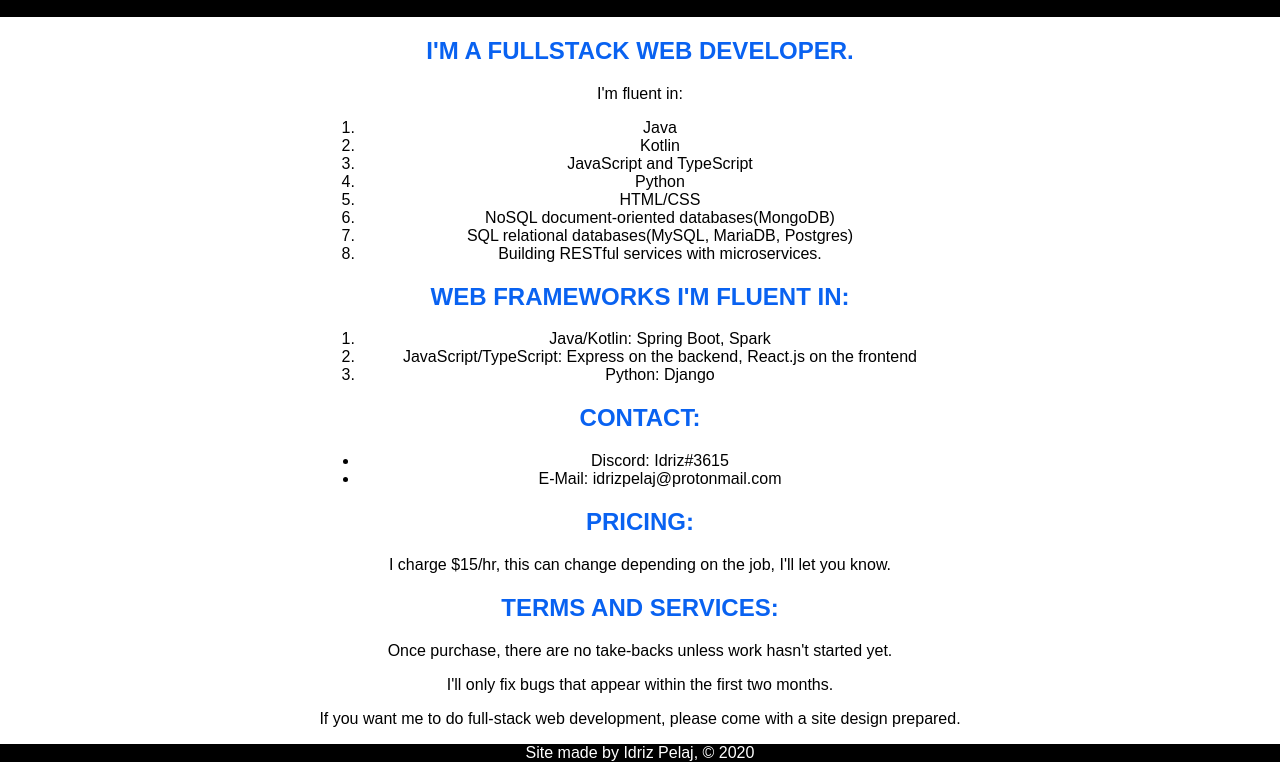
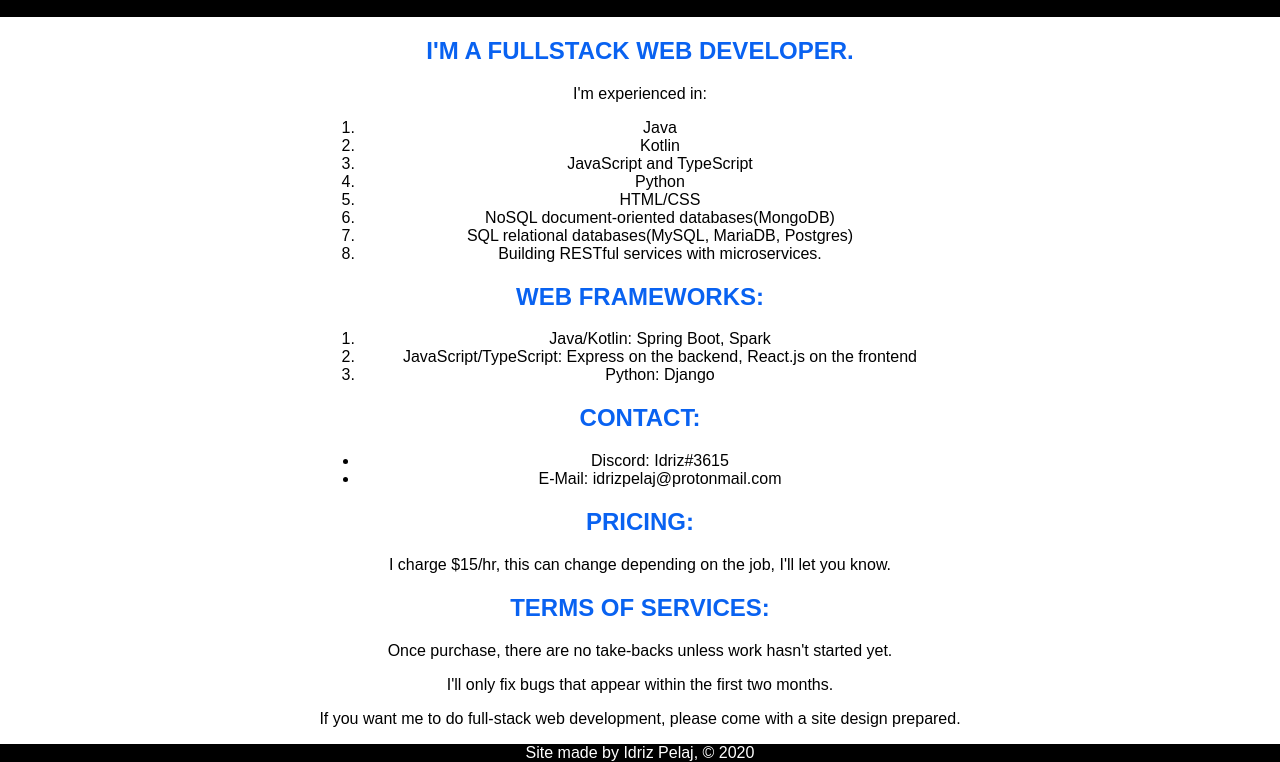
Before and after one commit to idrizp/idrizp.github.io, a plain HTML site: page index.html in a window 1280 px wide. Shown: the part 51-813 px from the top of the page. Drawn offline with Linux system fonts and the light colour scheme.

```diff
--- a/index.html
+++ b/index.html
@@ -12,7 +12,7 @@
         </header>
         <main>
             <h2>I'm a fullstack web developer.</h2>
-            <p>I'm fluent in:</p>
+            <p>I'm experienced in:</p>
             <ol>
                 <li>Java</li>
                 <li>Kotlin</li>
@@ -23,7 +23,7 @@
                 <li>SQL relational databases(MySQL, MariaDB, Postgres)</li>
                 <li>Building RESTful services with microservices.</li>
             </ol>
-            <h2>Web frameworks I'm fluent in: </h2>
+            <h2>Web frameworks: </h2>
             <ol>
                 <li>Java/Kotlin: Spring Boot, Spark</li>
                 <li>JavaScript/TypeScript: Express on the backend, React.js on the frontend</li>
@@ -37,7 +37,7 @@
             <h2>Pricing:</h2>
             <p>I charge $15/hr, this can change depending on the job, I'll let you know.</p>
 
-            <h2>Terms and Services:</h2>
+            <h2>Terms of Services:</h2>
             <p>Once purchase, there are no take-backs unless work hasn't started yet.</p>
             <p>I'll only fix bugs that appear within the first two months.</p>
             <p>If you want me to do full-stack web development, please come with a site design prepared.</p>
```
